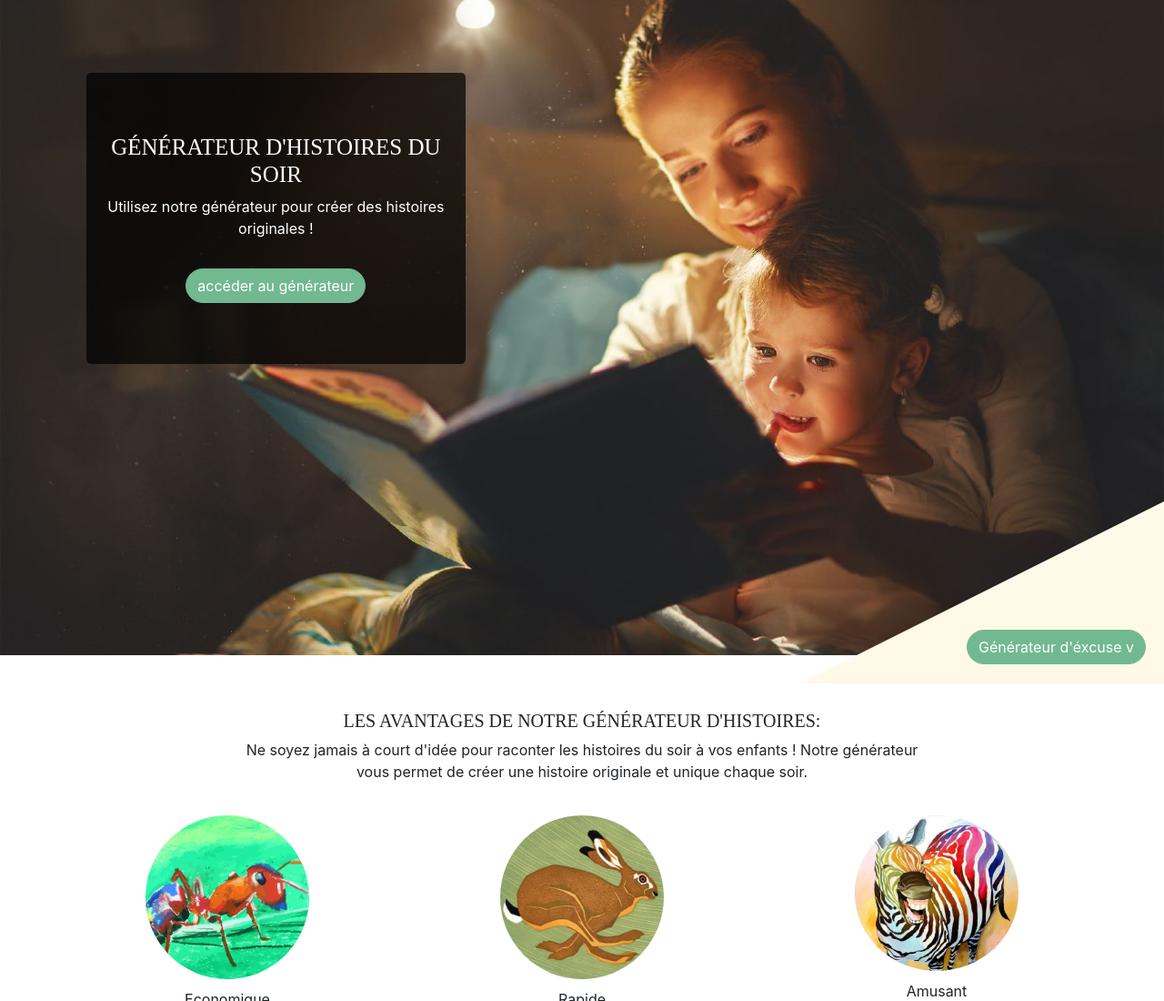
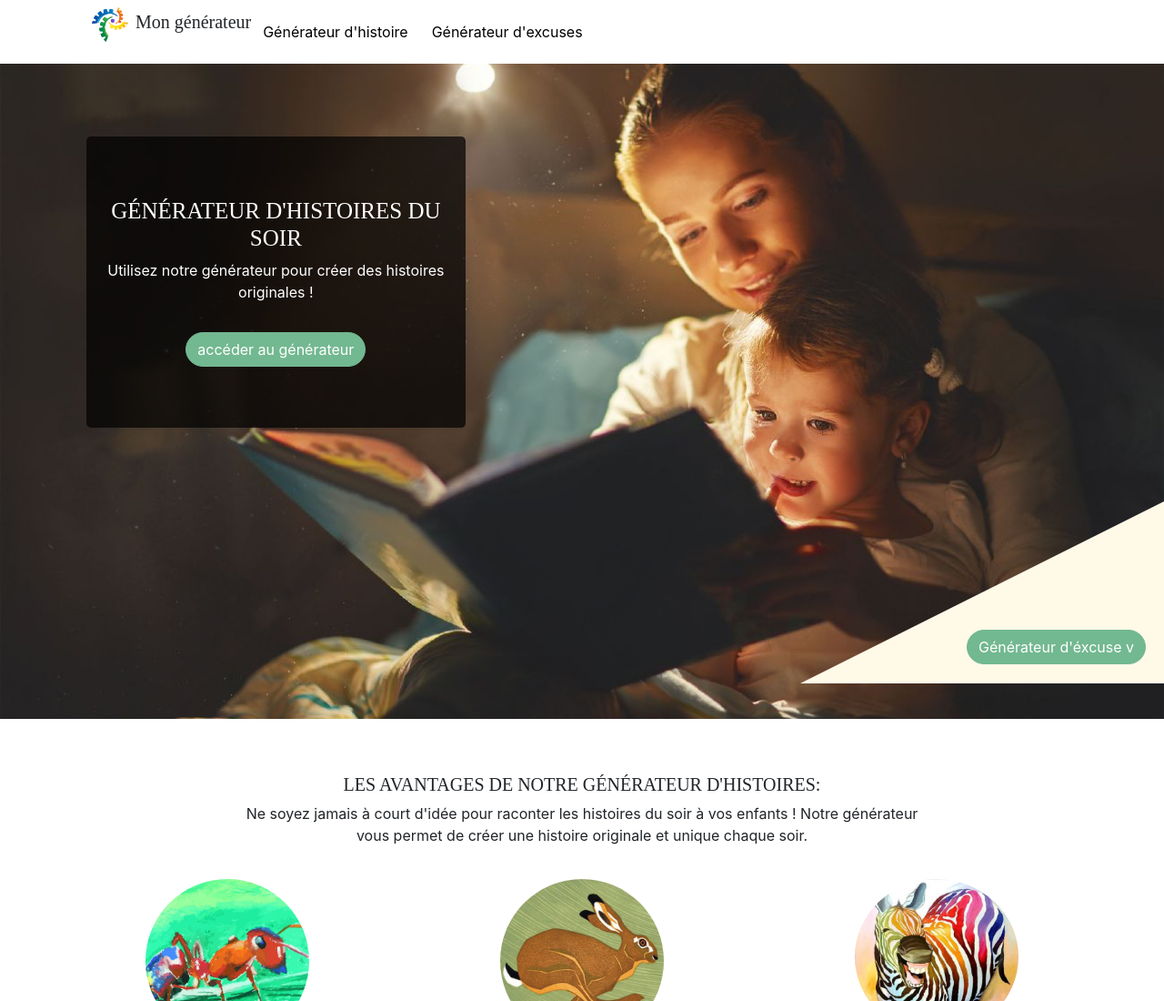
Before and after one commit to mlle-fantasia/oc-projet5, a plain HTML site: page site-projet5/index.html in a window 1280 px wide. Shown: the top 1100 px of the page at 91% size. Drawn offline with nearby package versions, Linux system fonts and the light colour scheme; a web font is replaced by a local one.

Commit message:
avancemant nav

```diff
--- a/site-projet5/assets/css/style.css
+++ b/site-projet5/assets/css/style.css
@@ -4,9 +4,22 @@
 }
 
 /********** style général *******/
+.logo{
+	width: 40px;
+}
+nav{
+	position: fixed;
+	width: 100%;
+}
 h1,
-h2 {
+h2, .titre {
 	font-family: "myFirstFont";
+}
+.brand{
+	font-size: 20px;
+}
+.nav-link{
+	color: black;
 }
 .btn-primary {
 	border-radius: 20px;
--- a/site-projet5/index.html
+++ b/site-projet5/index.html
@@ -13,7 +13,27 @@
 </head>
 
 <body>
+<div class="container">
+<nav class="navbar navbar-expand-lg">
 
+    <p ><img class="logo" src="./assets/images/logo.png" alt="logo"><span class="titre brand ml-2">Mon générateur</span></p>
+    <button class="navbar-toggler" type="button" data-toggle="collapse" data-target="#navbarNav" aria-controls="navbarNav" aria-expanded="false" aria-label="Toggle navigation">
+        <span class="navbar-toggler-icon"></span>
+    </button>
+    <div class="collapse navbar-collapse pull-right" id="navbarNav">
+        <ul class="navbar-nav">
+            <li class="nav-item active">
+                <a class="nav-link" href="#">Générateur d'histoire <span class="sr-only">(current)</span></a>
+            </li>
+            <li class="nav-item">
+                <a class="nav-link" href="#">Générateur d'excuses</a>
+            </li>
+
+        </ul>
+    </div>
+
+</nav>
+</div>
     <header class="header" id="top-histoire">
         <div class="container-fluid">
 
```
Also changed, not shown: site-projet5/assets/images/logo.png (added).
